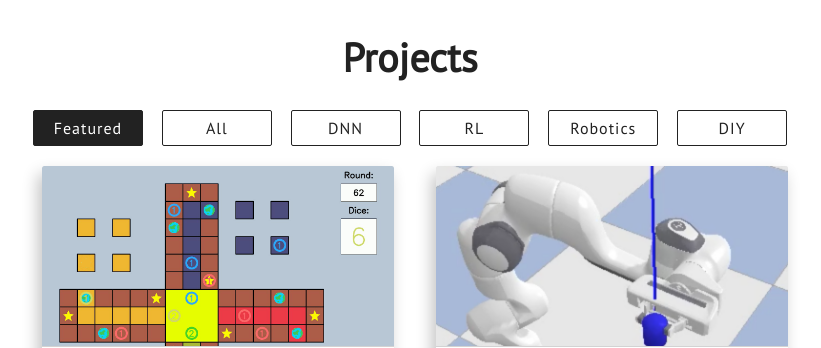
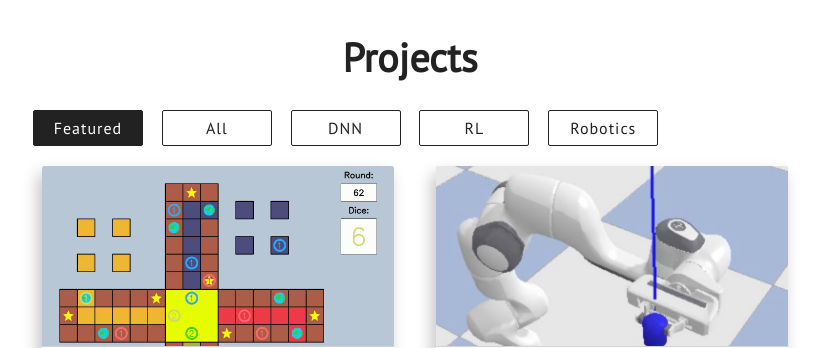
Before and after one commit to NDurocher/NDurocher.github.io, a Jekyll site: the page built from index.html, in a window 1280 px wide and 900 px high, scrolled down 2978 px. Shown: the part 142-490 px from the top of the window, without its empty margins (230-1051 px from the left). Built offline with Jekyll 4.4.1, drawn with Linux system fonts in a browser that asks for light colours; nearby versions of some CDN libraries.

Commit message:
Update projects
Fix VIBE tag 2

```diff
--- a/_includes/projects.html
+++ b/_includes/projects.html
@@ -10,7 +10,7 @@
                     <a id="dnn" class="semi-transparent-button with-border white-button" onclick="selected('DNN')">DNN</a>
                     <a id="rl" class="semi-transparent-button with-border white-button" onclick="selected('RL')">RL</a>
                     <a id="robotics" class="semi-transparent-button with-border white-button" onclick="selected('robotics')">Robotics</a>
-                    <a id="diy" class="semi-transparent-button with-border white-button" onclick="selected('diy')">DIY</a>
+                    <!-- <a id="diy" class="semi-transparent-button with-border white-button" onclick="selected('diy')">DIY</a> -->
 
                 </div>
 
--- a/assets/js/projects.js
+++ b/assets/js/projects.js
@@ -26,7 +26,7 @@
             demo: 'https://youtu.be/hCbHA0Wp3V4',
             technologies: ['Pytorch', 'PyBullet', 'CNN'],
             description: "A visual motor behaviour cloning policy, capable of reproducing complex movement tasks given feedback from a stationary visual input.",
-            categories: ['featured', 'DNN', 'Robotics']
+            categories: ['featured', 'DNN', 'robotics']
         },
     ]
 
```
